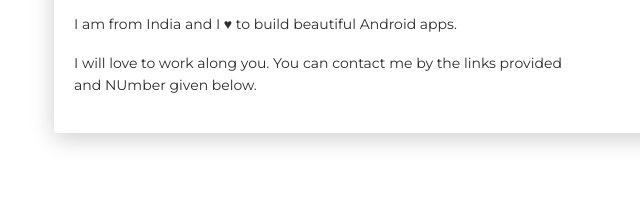
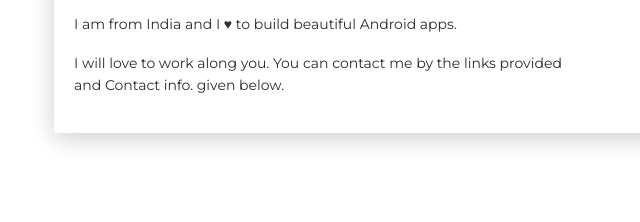
Before and after one commit to sharmaumang001/sharmaumang001.github.io, a plain HTML site: page index.html in a window 1280 px wide. Shown: the part 715-937 px from the top of the page, 31-671 px from the left. Drawn offline with Linux system fonts and the light colour scheme.

Commit message:
Add files via upload

```diff
--- a/index.html
+++ b/index.html
@@ -63,7 +63,7 @@
             <div class="h4 mt-0 title">About</div>
               <p>Hello! I am Umang Sharma.An Android Developer.</p>
               <p>I am from India and I &hearts; to build beautiful Android apps.</p>
-              <p>I will love to work along you. You can contact me by the links provided and NUmber given below.</p>
+              <p>I will love to work along you. You can contact me by the links provided and Contact info. given below.</p>
             </div>
         </div>
         <div class="col-lg-6 col-md-12">
```
